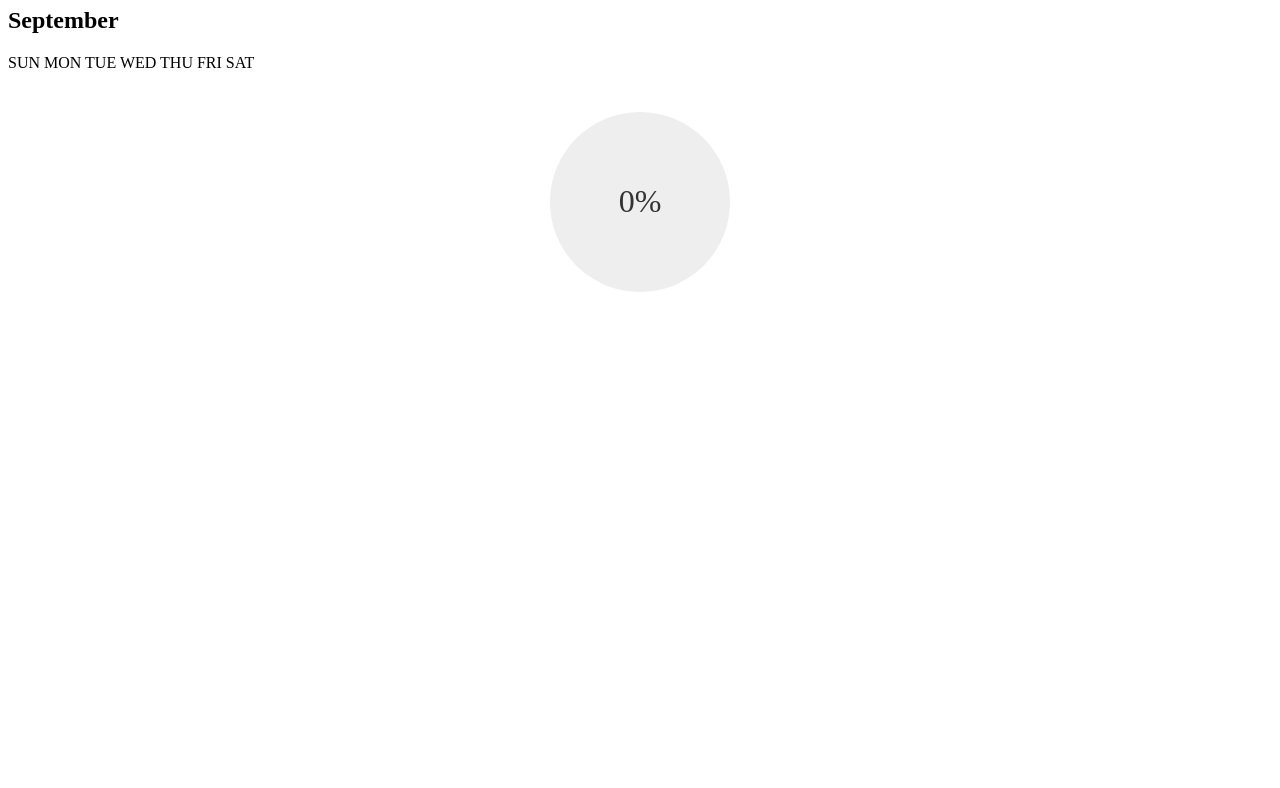
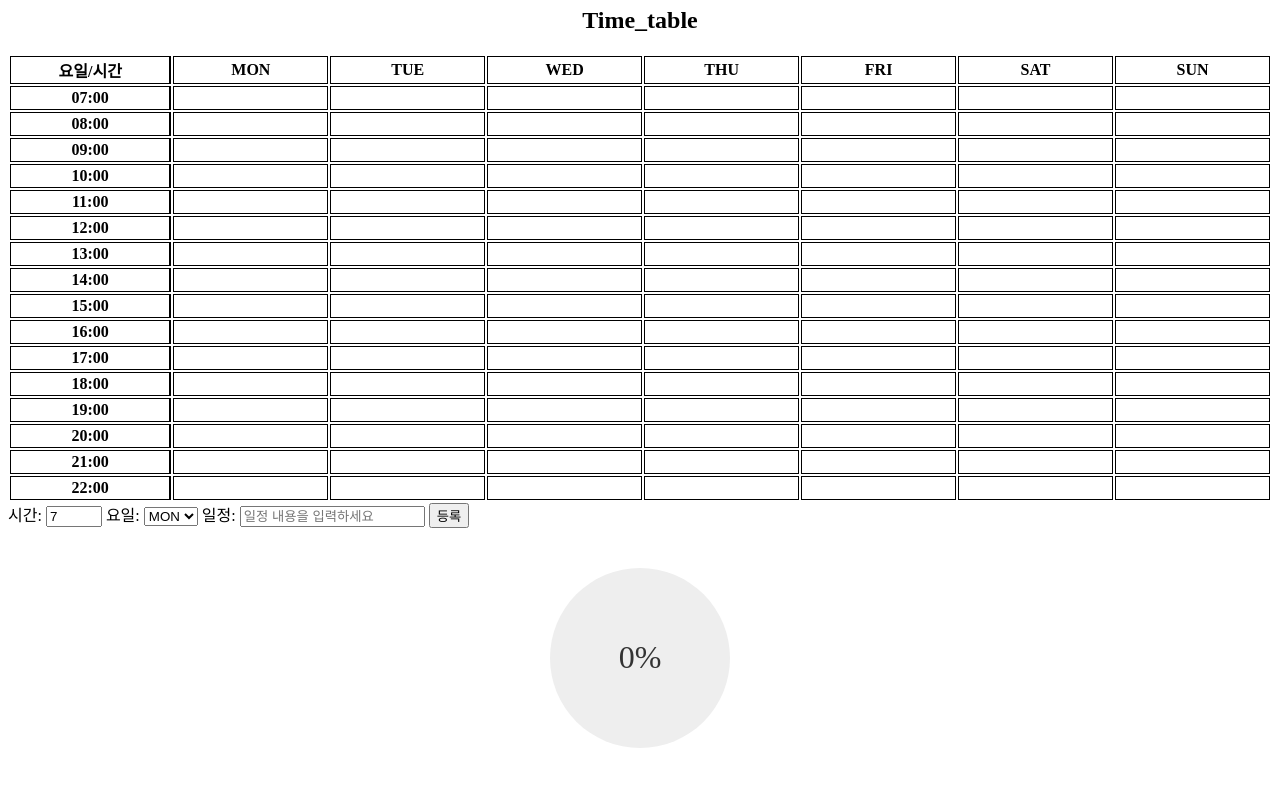
Before and after one commit to ggongch2/ReservationManager, a plain HTML site: page index.html in a window 1280 px wide. Shown: the part 73-861 px from the top of the page. Before the commit the page ends 800 px from the top, so only its background shows below. Drawn offline with Linux system fonts and the light colour scheme.

Commit message:
Add files via upload

```diff
--- a/index.html
+++ b/index.html
@@ -5,23 +5,39 @@
       <meta name="viewport" content="width=device-width, initial-scale=1.0">
       <title>Reservation_Manager</title>
       <link rel = "stylesheet" href = "style.css">
-    <script src="script.js"></script>
+      <script src="script.js" defer></script>
   </head>
   <body>
+      <h1>2025-2</h1>
+      <h2>Time_table</h2>
 
-    <h1>2025.09</h1>
-    <h2>September</h2>
+      <table>
+        <tbody id="table-body"></tbody>
+      </table>
 
-    <div class="calendar"></div>
-        <span>SUN</span>
-        <span>MON</span>
-        <span>TUE</span>
-        <span>WED</span>
-        <span>THU</span>
-        <span>FRI</span>
-        <span>SAT</span>
+      <div style="margin-bottom: 20px;">
+        <label>시간:
+          <input type="number" id="input-hour" min="7" max="22" value="7">
+        </label>
 
+        <label>요일:
+          <select id="input-day">
+            <option value="1">MON</option>
+            <option value="2">TUE</option>
+            <option value="3">WED</option>
+            <option value="4">THU</option>
+            <option value="5">FRI</option>
+            <option value="6">SAT</option>
+            <option value="7">SUN</option>
+          </select>
+        </label>
 
+        <label>일정:
+          <input type="text" id="input-plan" placeholder="일정 내용을 입력하세요">
+        </label>
+
+        <button type="button" id="submit-plan">등록</button>
+      </div>
 
       <div style="display: flex; justify-content: center; margin: 30px 0;">
         <svg id="pie" width="200" height="200" viewBox="0 0 200 200" style="cursor:pointer;">
@@ -30,7 +46,5 @@
           <text id="percent-text" x="100" y="110" text-anchor="middle" font-size="32" fill="#333">0%</text>
         </svg>
       </div>
-
-
   </body>
 </html>
--- a/script.js
+++ b/script.js
@@ -48,6 +48,23 @@ function describeArc(cx, cy, r, startAngle, endAngle) {
   ].join(" ");
 }
 
+function angleToHour(angle) {
+  let hour = Math.round((angle % 360) / 15);
+  if (hour === 24) hour = 0;
+  return hour;
+}
+
+function showSelectedTime() {
+  const percentText = document.getElementById('percent-text');
+  if (startHour !== null && endHour !== null) {
+    percentText.textContent = `${startHour}:00 ~ ${endHour}:00`;
+  } else if (startHour !== null) {
+    percentText.textContent = `${startHour}:00 ~ `;
+  } else {
+    percentText.textContent = '선택: 없음';
+  }
+}
+
 pie.addEventListener('click', function(e) {
   const rect = pie.getBoundingClientRect();
   const x = e.clientX - rect.left - 100;
@@ -63,7 +80,24 @@ pie.addEventListener('click', function(e) {
     clickCount = 1;
     pieSlice.setAttribute('d', ''); // 초기화
     showSelectedTime();
-  } else {
+  }
+
+  if (clickCount === 0) {
+    // 초기화 또는 3번째 클릭 이후
+    startHour = hour;
+    endHour = null;
+    clickCount = 1;
+    showSelectedTime();
+    if (startHour >= 7 && startHour <= 22) {
+      document.getElementById('input-hour').value = startHour;
+    }
+  }
+
+  if (startHour >= 7 && startHour <= 22) {
+      document.getElementById('input-hour').value = startHour;
+  }
+
+  else {
     endAngle = angle;
     endHour = angleToHour(endAngle);
     clickCount = 0;
@@ -72,3 +106,50 @@ pie.addEventListener('click', function(e) {
     showSelectedTime();
   }
 });
+
+document.addEventListener('DOMContentLoaded', () => {
+  const tbody = document.getElementById('table-body');
+
+  const headerNames = ['요일/시간', 'MON', 'TUE', 'WED', 'THU', 'FRI', 'SAT', 'SUN'];
+  const headerRow = document.createElement('tr');
+  headerNames.forEach((txt, idx) => {
+    const th = document.createElement('th');
+    th.innerText = txt;
+    if (idx === 0) th.style.borderRight = '2px solid black';
+    headerRow.appendChild(th);
+  });
+  tbody.appendChild(headerRow);
+
+  for (let i = 0; i < 16; i++) {
+    const hour = (7 + i).toString().padStart(2, '0') + ':00';
+    const tr = document.createElement('tr');
+
+    const th = document.createElement('th');
+    th.style.borderRight = '2px solid black';
+    th.innerText = hour;
+    tr.appendChild(th);
+
+    for (let j = 1; j <= 7; j++) {
+      const td = document.createElement('td');
+      td.id = `${i + 1}-${j}`;
+      td.innerText = '';
+      tr.appendChild(td);
+    }
+
+    tbody.appendChild(tr);
+  }
+});
+
+
+document.getElementById('submit-plan').addEventListener('click', function() {
+  const hour = parseInt(document.getElementById('input-hour').value, 10);
+  const day = document.getElementById('input-day').value;
+  const plan = document.getElementById('input-plan').value;
+
+  const row = hour - 6;
+  const col = day;
+  const cell = document.getElementById(`${row}-${col}`);
+
+  if (cell) cell.innerText = plan;
+  else alert('테이블 셀을 찾을 수 없습니다.');
+});
--- a/style.css
+++ b/style.css
@@ -2,3 +2,19 @@
     display: grid;
 
 }
+
+table {
+  width: 100%;
+  table-layout: fixed;
+}
+
+th, td {
+  border: 1px solid black;
+  width: 20px;
+  height: 20px;
+  text-align: center;
+}
+
+h1, h2 {
+    text-align: center;
+}
```
Lines whose indentation alone changed are shown as unchanged.
